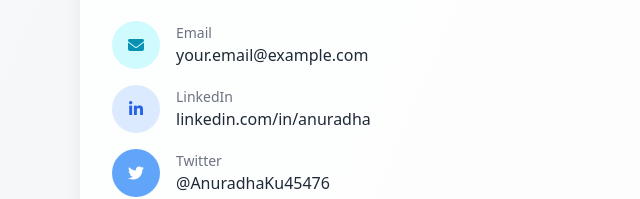
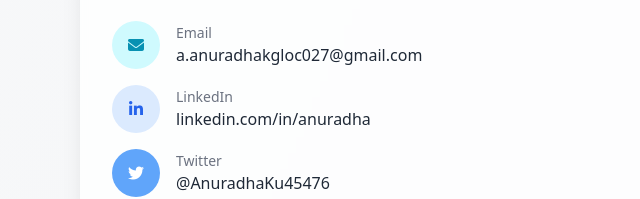
Before and after one commit to anuradha081/anuradha081.github.io, a plain HTML site: page index.html in a window 1280 px wide. Shown: the part 2377-2576 px from the top of the page, 0-640 px from the left. Drawn offline with nearby package versions, Linux system fonts and the light colour scheme.

Commit message:
Update email id

```diff
--- a/index.html
+++ b/index.html
@@ -253,7 +253,7 @@
                 </div>
                 <div>
                   <p class="text-gray-500 text-sm">Email</p>
-                  <p class="font-medium">your.email@example.com</p>
+                  <p class="font-medium">a.anuradhakgloc027@gmail.com</p>
                 </div>
               </div>
               <div class="flex items-center">
```
